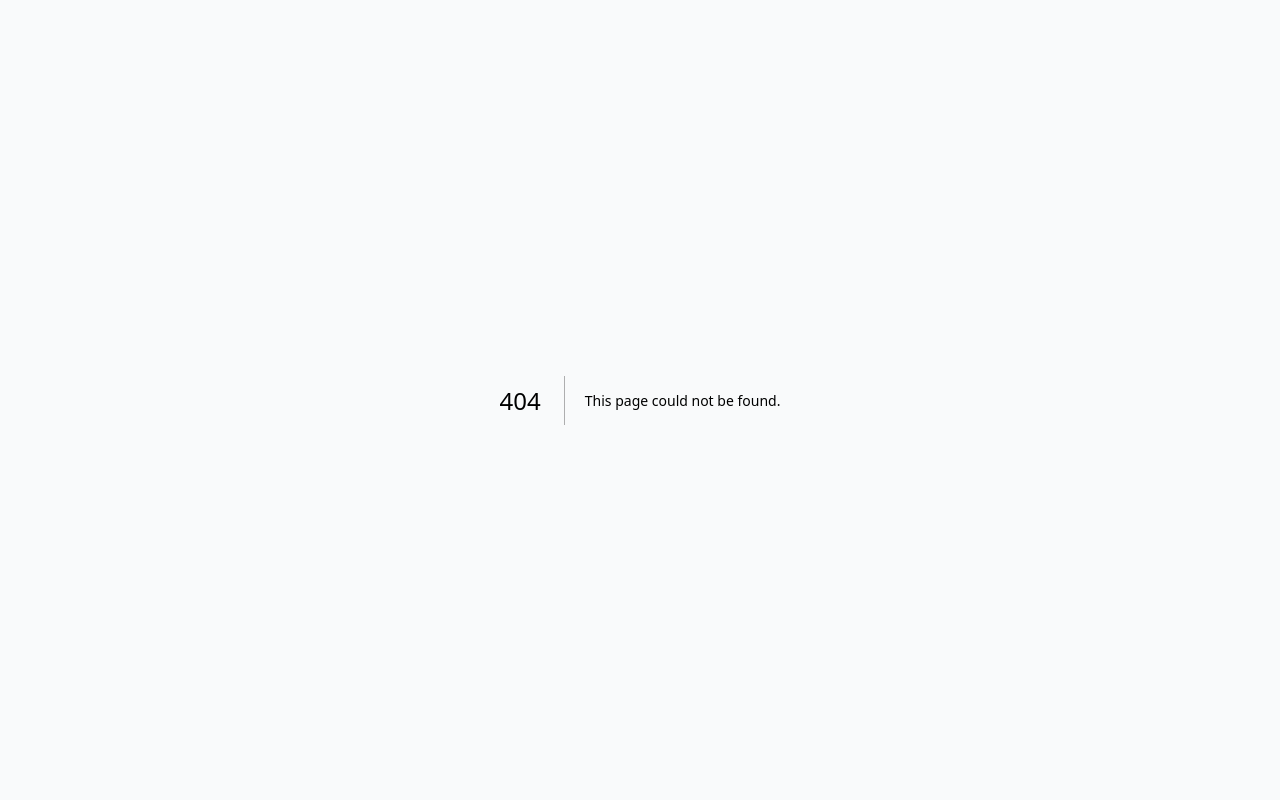
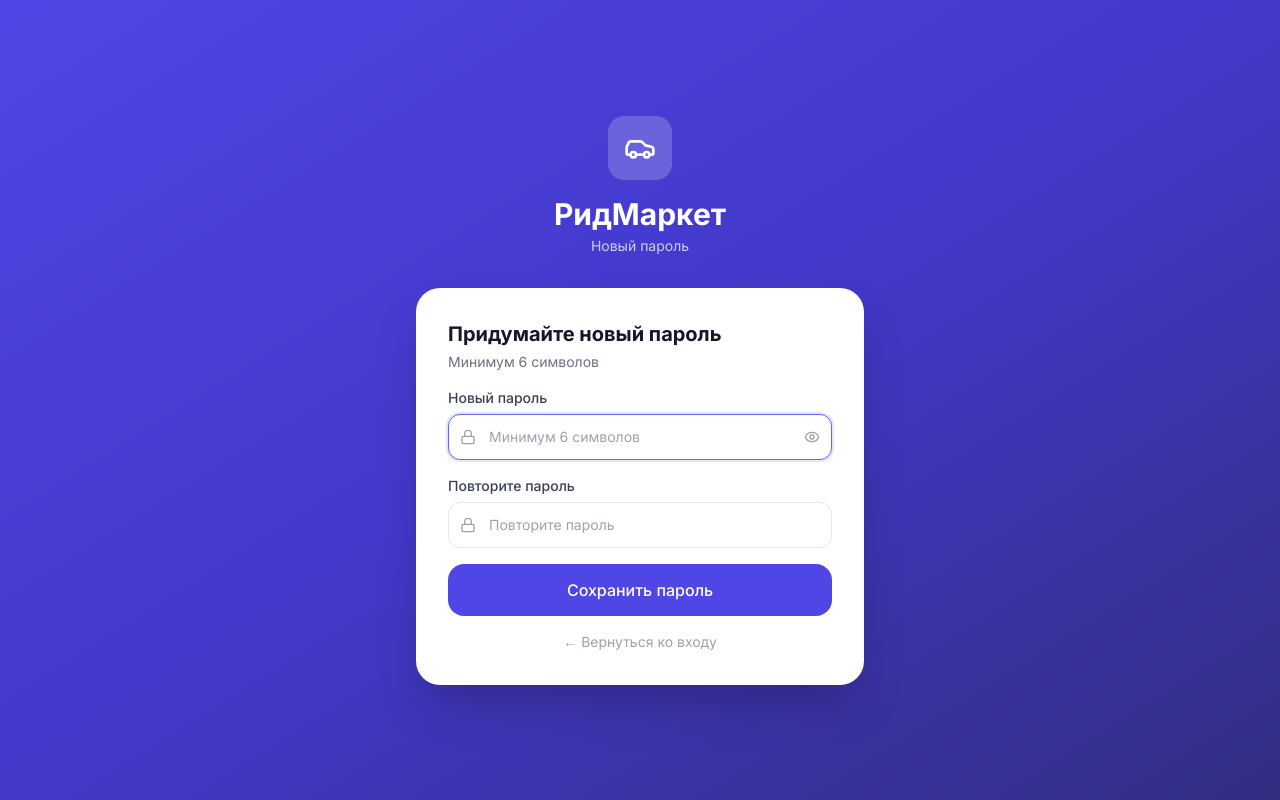
Before and after one commit to Igortlt63/Ridexprivat, a Next.js app: page /auth/update-password in a window 1280 px wide. Before the commit this address had no page. Built offline with nearby package versions, Linux system fonts and the light colour scheme; no server answers.

Commit message:
add update password page

```diff
--- /dev/null
+++ b/src/app/auth/update-password/page.tsx
@@ -0,0 +1,120 @@
+'use client'
+
+import { useState, useEffect } from 'react'
+import { useRouter } from 'next/navigation'
+import toast from 'react-hot-toast'
+import { Lock, Eye, EyeOff, Car } from 'lucide-react'
+import { createClient } from '@/lib/supabase/client'
+
+export default function UpdatePasswordPage() {
+  const router = useRouter()
+  const supabase = createClient()
+
+  const [password, setPassword]   = useState('')
+  const [password2, setPassword2] = useState('')
+  const [showPass, setShowPass]   = useState(false)
+  const [loading, setLoading]     = useState(false)
+  const [ready, setReady]         = useState(false)
+
+  useEffect(() => {
+    // Supabase автоматически обрабатывает токен из URL
+    supabase.auth.onAuthStateChange((event) => {
+      if (event === 'PASSWORD_RECOVERY') setReady(true)
+    })
+  }, [])
+
+  async function handleUpdate() {
+    if (!password || !password2) { toast.error('Заполните все поля'); return }
+    if (password.length < 6)     { toast.error('Пароль минимум 6 символов'); return }
+    if (password !== password2)  { toast.error('Пароли не совпадают'); return }
+
+    setLoading(true)
+    const { error } = await supabase.auth.updateUser({ password })
+    setLoading(false)
+
+    if (error) { toast.error('Ошибка: ' + error.message); return }
+
+    toast.success('Пароль успешно обновлён!')
+    router.push('/')
+    router.refresh()
+  }
+
+  return (
+    <div className="min-h-screen bg-gradient-to-br from-indigo-600 via-indigo-700 to-indigo-900 flex items-center justify-center p-4">
+      <div className="w-full max-w-md">
+
+        <div className="text-center mb-8">
+          <div className="inline-flex items-center justify-center w-16 h-16 rounded-2xl bg-white/20 backdrop-blur mb-4">
+            <Car className="w-8 h-8 text-white" />
+          </div>
+          <h1 className="text-3xl font-bold text-white">РидМаркет</h1>
+          <p className="text-indigo-200 mt-1 text-sm">Новый пароль</p>
+        </div>
+
+        <div className="bg-white rounded-3xl shadow-2xl p-8 space-y-4">
+          <div className="mb-2">
+            <h2 className="text-xl font-bold text-gray-900">Придумайте новый пароль</h2>
+            <p className="text-sm text-gray-500 mt-1">Минимум 6 символов</p>
+          </div>
+
+          <div>
+            <label className="label">Новый пароль</label>
+            <div className="relative">
+              <Lock className="absolute left-3 top-1/2 -translate-y-1/2 w-4 h-4 text-gray-400" />
+              <input
+                type={showPass ? 'text' : 'password'}
+                value={password}
+                onChange={e => setPassword(e.target.value)}
+                placeholder="Минимум 6 символов"
+                className="input pl-10 pr-10"
+                autoFocus
+              />
+              <button
+                type="button"
+                onClick={() => setShowPass(v => !v)}
+                className="absolute right-3 top-1/2 -translate-y-1/2 text-gray-400 hover:text-gray-600"
+              >
+                {showPass ? <EyeOff className="w-4 h-4" /> : <Eye className="w-4 h-4" />}
+              </button>
+            </div>
+          </div>
+
+          <div>
+            <label className="label">Повторите пароль</label>
+            <div className="relative">
+              <Lock className="absolute left-3 top-1/2 -translate-y-1/2 w-4 h-4 text-gray-400" />
+              <input
+                type={showPass ? 'text' : 'password'}
+                value={password2}
+                onChange={e => setPassword2(e.target.value)}
+                onKeyDown={e => e.key === 'Enter' && handleUpdate()}
+                placeholder="Повторите пароль"
+                className="input pl-10"
+              />
+            </div>
+          </div>
+
+          <button
+            onClick={handleUpdate}
+            disabled={loading}
+            className="btn-primary btn-lg w-full mt-2"
+          >
+            {loading ? (
+              <span className="flex items-center gap-2">
+                <span className="animate-spin rounded-full h-4 w-4 border-2 border-white border-t-transparent" />
+                Сохраняем...
+              </span>
+            ) : 'Сохранить пароль'}
+          </button>
+
+          <button
+            onClick={() => router.push('/auth')}
+            className="w-full text-sm text-gray-400 hover:text-gray-600 transition-colors text-center"
+          >
+            ← Вернуться ко входу
+          </button>
+        </div>
+      </div>
+    </div>
+  )
+}
```
